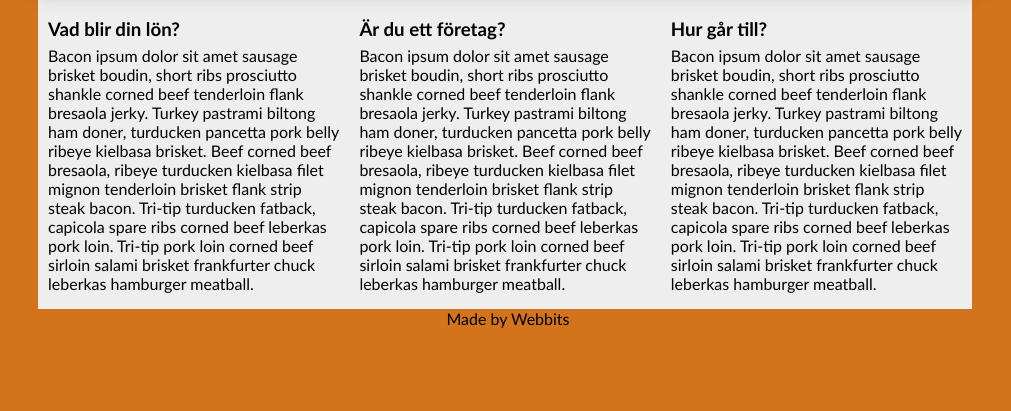
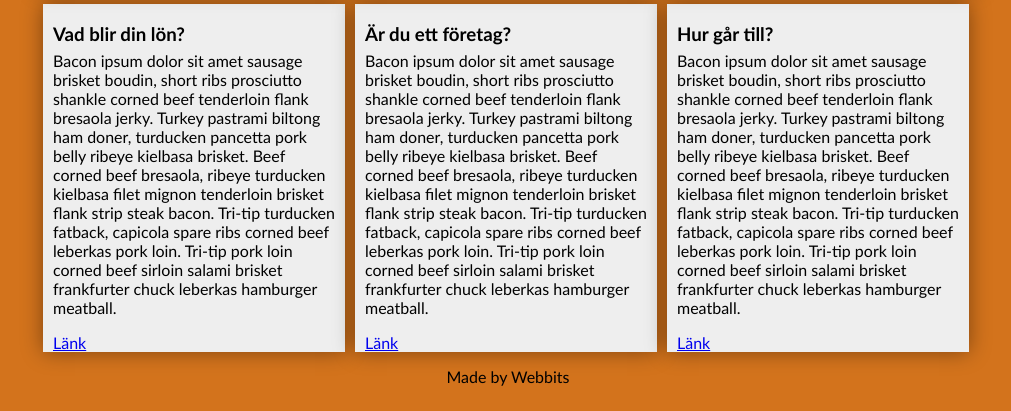
Before and after one commit to webbits-folke-palmqvist/RapidioUF, a PHP site: page / in a window 1280 px wide. Shown: the part 389-800 px from the top of the page, without its empty margins (132-1143 px from the left). Run offline with PHP 8.4, Linux system fonts and the light colour scheme; grey boxes are pictures that could not be loaded.

Commit message:
Fixade boxarna på första sidan

```diff
--- a/Hemsida/assets/css/main.css
+++ b/Hemsida/assets/css/main.css
@@ -10,13 +10,19 @@ body {
 
 .box {
 	float: left;
+	margin-bottom: 10px;
+}
+
+.box div {
+	margin: 5px;
 }
 
 .box3 {
-	width: 31%;
+	width: 30%;
 	float: left;
 	padding: 0px 10px 0px 10px;
 	background-color: #EEEEEE;
+	box-shadow: 0 0 20px rgba(0,0,0,0.4);
 }
 
 .container {
--- a/Hemsida/assets/pages/home.php
+++ b/Hemsida/assets/pages/home.php
@@ -2,13 +2,16 @@
 	<div class="box3">
 		<h3 class="menu">Vad blir din lön?</h3>
 		<p>Bacon ipsum dolor sit amet sausage brisket boudin, short ribs prosciutto shankle corned beef tenderloin flank bresaola jerky. Turkey pastrami biltong ham doner, turducken pancetta pork belly ribeye kielbasa brisket. Beef corned beef bresaola, ribeye turducken kielbasa filet mignon tenderloin brisket flank strip steak bacon. Tri-tip turducken fatback, capicola spare ribs corned beef leberkas pork loin. Tri-tip pork loin corned beef sirloin salami brisket frankfurter chuck leberkas hamburger meatball.</p>
+		<a href="#">Länk</a>
 	</div>
 	<div class="box3">
 		<h3 class="menu">Är du ett företag?</h3>
 		<p>Bacon ipsum dolor sit amet sausage brisket boudin, short ribs prosciutto shankle corned beef tenderloin flank bresaola jerky. Turkey pastrami biltong ham doner, turducken pancetta pork belly ribeye kielbasa brisket. Beef corned beef bresaola, ribeye turducken kielbasa filet mignon tenderloin brisket flank strip steak bacon. Tri-tip turducken fatback, capicola spare ribs corned beef leberkas pork loin. Tri-tip pork loin corned beef sirloin salami brisket frankfurter chuck leberkas hamburger meatball.</p>
+		<a href="#">Länk</a>
 	</div>
 	<div class="box3">
 		<h3 class="menu">Hur går till?</h3>
 		<p>Bacon ipsum dolor sit amet sausage brisket boudin, short ribs prosciutto shankle corned beef tenderloin flank bresaola jerky. Turkey pastrami biltong ham doner, turducken pancetta pork belly ribeye kielbasa brisket. Beef corned beef bresaola, ribeye turducken kielbasa filet mignon tenderloin brisket flank strip steak bacon. Tri-tip turducken fatback, capicola spare ribs corned beef leberkas pork loin. Tri-tip pork loin corned beef sirloin salami brisket frankfurter chuck leberkas hamburger meatball.</p>
+		<a href="#">Länk</a>
 	</div>
 </div>
```
